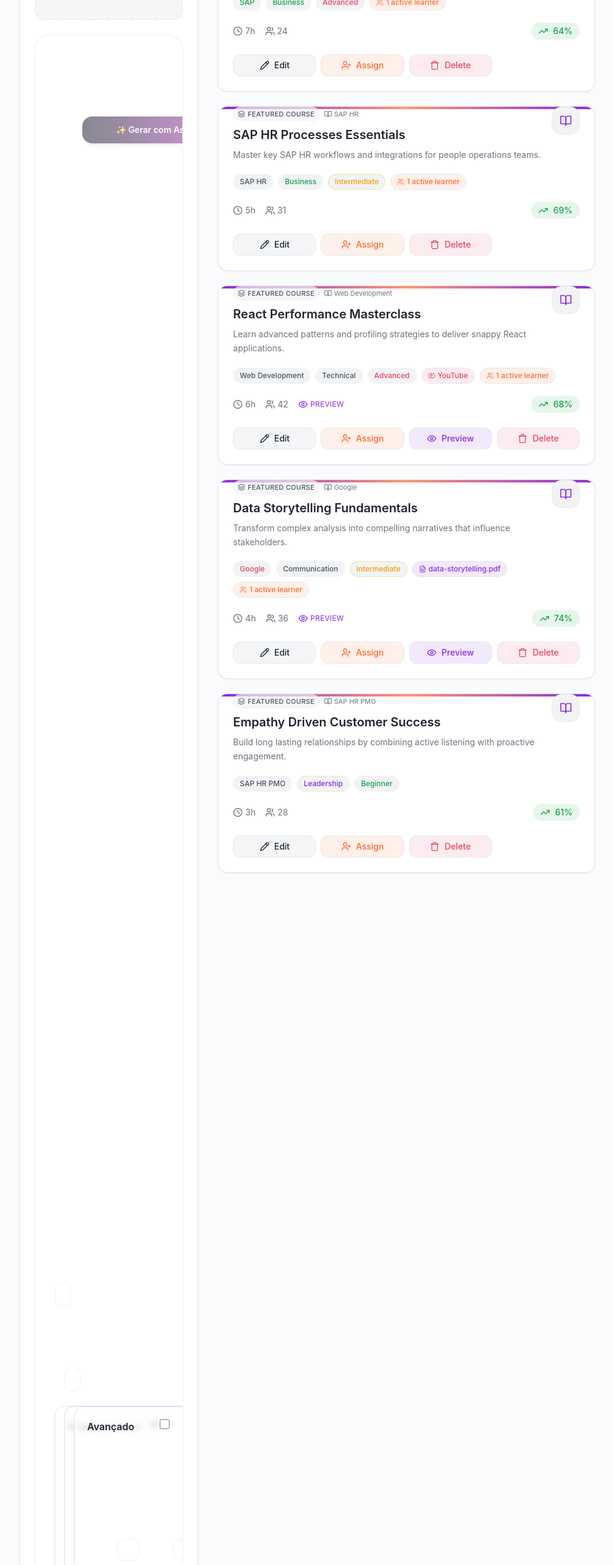
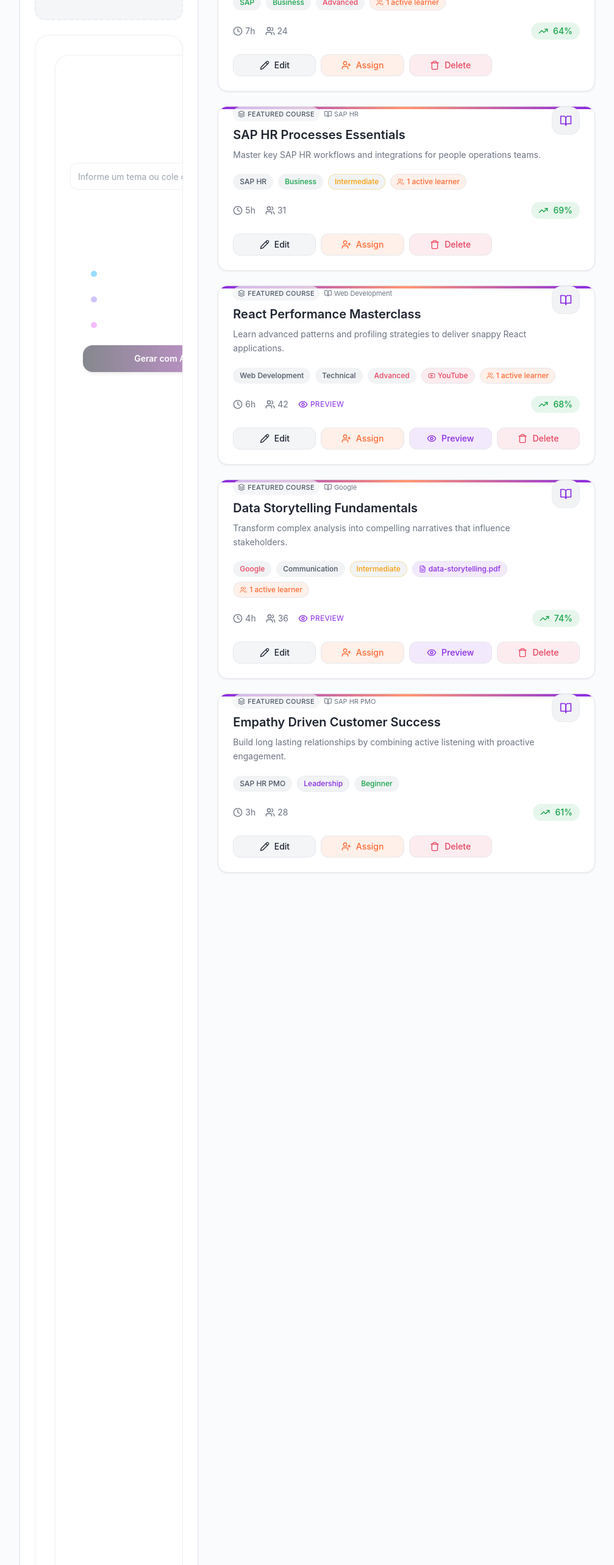
Before and after one commit to ManoCaio25/relogio-digital, a React (Vite) app in the folder Ascenda Padrinho att/: page /content in a window 1280 px wide. Shown: the part 880-3446 px from the top of the page at 61% size, without its empty margins (264-1271 px from the left). Built offline with nearby package versions, Linux system fonts and the light colour scheme.

Commit message:
Wrap Ascenda content in component

```diff
--- a/Ascenda Padrinho att/src/components/ascenda/AscendaIASection.jsx
+++ b/Ascenda Padrinho att/src/components/ascenda/AscendaIASection.jsx
@@ -71,15 +71,13 @@
     <motion.div
       whileHover={{ y: -3 }}
       className={cn(
-        "quiz-card flex h-full min-h-[200px] w-full flex-col gap-4 rounded-2xl border border-border/60 bg-surface/80 p-5 shadow-sm backdrop-blur-sm ring-1 transition-all duration-200 hover:shadow-md",
+        "quiz-card flex h-full min-h-[200px] w-full flex-col rounded-2xl border border-border/60 bg-surface/80 p-5 shadow-sm backdrop-blur-sm ring-1 transition-all duration-200 hover:shadow-md",
         accent.cardRing,
       )}
     >
-      <div className="flex items-start justify-between gap-3">
-        <div className="min-w-0 space-y-1">
-          <p className="text-base font-semibold whitespace-normal break-words normal-case">{title}</p>
-          <p className="text-sm text-white/70 whitespace-normal break-words normal-case">{desc}</p>
-        </div>
+      <div className="flex flex-col gap-4">
+        <div className="flex items-center justify-between gap-3">
+          <h3 className="text-lg font-semibold text-white whitespace-normal break-words normal-case">{title}</h3>
           <label className="flex shrink-0 items-center gap-2 text-xs font-medium text-white/70">
             <input
               type="checkbox"
@@ -91,11 +89,12 @@
             <span>Incluir</span>
           </label>
         </div>
-      <div className="mt-auto flex items-end justify-between gap-3 pt-4">
-        <div className="flex flex-col text-xs uppercase tracking-wide text-white/50">
-          <span className="font-medium">Questões</span>
-          <span className="text-[11px] text-white/40">Disponíveis para este nível</span>
+        <p className="text-sm text-white/70 whitespace-normal break-words normal-case">{desc}</p>
       </div>
+      <div className="mt-auto flex items-end justify-between gap-3 pt-5">
+        <p className="max-w-[140px] text-[11px] uppercase tracking-[0.08em] text-white/60">
+          Questões disponíveis para este nível
+        </p>
         <div className="flex items-center gap-2">
           <button
             type="button"
@@ -155,8 +154,7 @@
 
 /** ---- main component ---- */
 export default function AscendaIASection({ asModal = false }) {
-  const [topic, setTopic] = useState("");
-  const [youtubeUrl, setYoutubeUrl] = useState("");
+  const [topicEntry, setTopicEntry] = useState("");
   const [sel, setSel] = useState({ easy: true, intermediate: true, advanced: false });
   const [counts, setCounts] = useState({ easy: 4, intermediate: 4, advanced: 2 });
   const [loading, setLoading] = useState(false);
@@ -166,7 +164,7 @@
     () => [
       {
         code: "easy",
-        title: "Básico",
+        title: "Iniciante",
         desc: "Vitórias rápidas e aquecimento",
         accent: "sky",
       },
@@ -208,8 +206,10 @@
   };
 
   const generate = async () => {
-    const topicClean = topic.trim();
-    const youtubeClean = youtubeUrl.trim();
+    const raw = topicEntry.trim();
+    const looksLikeUrl = /^https?:\/\//i.test(raw);
+    const topicClean = looksLikeUrl ? "" : raw;
+    const youtubeClean = looksLikeUrl ? raw : "";
     if (!topicClean && !youtubeClean) return;
     const req = {
       topic: topicClean || youtubeClean,
@@ -234,7 +234,7 @@
 
   const canGenerate =
     totalRequested > 0 &&
-    (topic.trim().length > 0 || youtubeUrl.trim().length > 0);
+    topicEntry.trim().length > 0;
 
   const save = () => {
     const key = "ascenda_quizzes";
@@ -268,78 +268,65 @@
     "aria-label": "Gerar Quizzes",
     "data-quiz-scope": "",
     className: cn(
-      "w-full space-y-8 rounded-3xl border border-border/60 bg-surface/80 p-6 shadow-e1 backdrop-blur-sm sm:p-8",
+      "w-full rounded-3xl border border-border/60 bg-surface/80 p-6 shadow-e1 backdrop-blur-sm sm:p-8",
       asModal ? "max-w-full" : "mx-auto max-w-6xl",
     ),
   };
 
-  const content = (
-    <>
-      <div className="quiz-layout">
-        <div className="quiz-main">
-          {/* header */}
-          <div className="flex flex-col gap-4 lg:flex-row lg:items-start lg:justify-between">
-            <div className="space-y-1">
-              <h3 className="text-xl font-semibold text-white">AscendaIA – Gerar Quizzes</h3>
+  const Content = () => (
+    <div className="flex flex-col gap-8">
+      <div className="flex flex-col gap-8 lg:flex-row">
+        <aside className="quiz-sidebar flex w-full flex-col gap-6 rounded-3xl border border-border/60 bg-surface/70 p-6 shadow-sm backdrop-blur-sm lg:w-[25rem] lg:min-w-[25rem] lg:flex-shrink-0">
+          <div className="space-y-2">
+            <h2 className="text-2xl font-semibold text-white">AscendAI - Gerar Quizzes</h2>
             <p className="text-sm text-white/70 whitespace-normal break-words normal-case">
               Gere quizzes a partir de um tópico ou link do YouTube. Escolha os níveis e quantidades desejadas.
             </p>
           </div>
-            {quiz && (
-              <span className="inline-flex items-center rounded-full border border-emerald-400/40 bg-emerald-400/15 px-3 py-1 text-xs font-medium text-emerald-200">
-                Rascunho pronto
-              </span>
-            )}
+
+          <label className="flex flex-col gap-2 text-sm text-white/70">
+            <span className="text-sm font-medium text-white">Tópico ou link do YouTube</span>
+            <input
+              className="h-11 w-full rounded-xl border border-border/60 bg-background/80 px-3 text-sm text-white outline-none transition focus:ring-2 focus:ring-primary/40"
+              placeholder="Informe um tema ou cole o link do vídeo"
+              value={topicEntry}
+              onChange={(e) => setTopicEntry(e.target.value)}
+              aria-label="Tópico ou link do YouTube"
+            />
+          </label>
+
+          <div className="flex flex-col gap-4 rounded-2xl border border-white/10 bg-white/5 p-5 text-sm text-white/70">
+            <div className="space-y-1">
+              <h3 className="text-base font-semibold text-white">Resumo do pedido</h3>
+              <p className="text-xs text-white/60">
+                Ajuste os níveis e quantidades antes de gerar com a AscendAI.
+              </p>
             </div>
 
-          {/* inputs */}
-          <div className="grid gap-4 md:grid-cols-2">
-            <label className="flex flex-col gap-2 text-sm text-white/70">
-              <span className="text-sm font-medium text-white">Tópico</span>
-              <input
-                className="h-10 w-full rounded-xl border border-border/60 bg-background/80 px-3 text-sm text-white outline-none transition focus:ring-2 focus:ring-primary/40"
-                placeholder="Tópico (ex.: React, Lógica, SQL)"
-                value={topic}
-                onChange={(e) => setTopic(e.target.value)}
-                aria-label="Tópico do quiz"
+            <ul className="space-y-2 text-xs">
+              {summaryItems.map((item) => (
+                <li
+                  key={item.code}
+                  className={cn(
+                    "flex items-center justify-between rounded-xl border border-white/5 bg-white/0 px-3 py-2 transition",
+                    item.enabled ? "text-white" : "text-white/40",
+                  )}
+                >
+                  <span className="flex items-center gap-2 font-medium">
+                    <span
+                      className={cn(
+                        "h-2.5 w-2.5 rounded-full",
+                        SUMMARY_DOT_COLORS[item.accent] ?? "bg-white/40",
+                      )}
                     />
-            </label>
-            <label className="flex flex-col gap-2 text-sm text-white/70">
-              <span className="text-sm font-medium text-white">Link do YouTube</span>
-              <input
-                className="h-10 w-full rounded-xl border border-border/60 bg-background/80 px-3 text-sm text-white outline-none transition focus:ring-2 focus:ring-primary/40"
-                placeholder="Link do YouTube (opcional)"
-                value={youtubeUrl}
-                onChange={(e) => setYoutubeUrl(e.target.value)}
-                aria-label="Link do YouTube para referência"
-              />
-            </label>
-          </div>
-
-          {/* level cards */}
-          <div className="grid grid-cols-1 gap-4 sm:grid-cols-2 lg:grid-cols-3">
-            {levels.map((level) => (
-              <LevelCard
-                key={level.code}
-                color={level.accent}
-                title={level.title}
-                desc={level.desc}
-                checked={Boolean(sel[level.code])}
-                onToggle={() => handleToggleLevel(level.code)}
-                value={counts[level.code]}
-                onChange={(next) => handleCountChange(level.code, next)}
-              />
+                    {item.title}
+                  </span>
+                  <span className="text-[11px] uppercase tracking-[0.08em] text-white/60">
+                    {item.enabled ? `${item.total} questões` : "Desativado"}
+                  </span>
+                </li>
               ))}
-          </div>
-        </div>
-
-        <aside className="quiz-summary space-y-5 rounded-2xl border border-white/10 bg-white/5 p-5 text-sm text-white/70">
-          <div className="space-y-1">
-            <h4 className="text-base font-semibold text-white">Resumo do pedido</h4>
-            <p className="text-xs text-white/60">
-              Ajuste os níveis e quantidades antes de gerar o quiz com a AscendaIA.
-            </p>
-          </div>
+            </ul>
 
             <button
               type="button"
@@ -347,7 +334,7 @@
               disabled={loading || !canGenerate}
               className="flex w-full items-center justify-center rounded-2xl bg-gradient-to-r from-primary/90 to-fuchsia-600/80 px-4 py-3 text-sm font-semibold text-white shadow-md transition hover:brightness-110 disabled:cursor-not-allowed disabled:opacity-60"
             >
-            {loading ? "Gerando…" : "✨ Gerar com AscendaIA"}
+              {loading ? "Gerando…" : "Gerar com AscendAI"}
             </button>
 
             {loading ? (
@@ -363,7 +350,48 @@
                 Informe um tópico ou link do YouTube e mantenha ao menos um nível selecionado para habilitar a geração.
               </p>
             )}
+          </div>
         </aside>
+
+        <div className="quiz-main flex-1">
+          <div className="flex h-full flex-col gap-6">
+            {quiz && (
+              <span className="inline-flex w-full items-center justify-center rounded-full border border-emerald-400/40 bg-emerald-400/15 px-3 py-1 text-xs font-medium text-emerald-200 lg:justify-start">
+                Rascunho pronto
+              </span>
+            )}
+
+            <div className="space-y-2">
+              <h3 className="text-lg font-semibold text-white">Níveis do curso</h3>
+              <p className="text-sm text-white/70 whitespace-normal break-words normal-case">
+                Ajuste a seleção de níveis e defina quantas questões deseja gerar para cada etapa do aprendizado.
+              </p>
+            </div>
+
+            <div className="flex flex-col gap-4 lg:flex-row lg:items-start lg:gap-6">
+              {levels.map((level) => (
+                <div key={level.code} className="w-full lg:flex-1 lg:min-w-[18rem]">
+                  <LevelCard
+                    color={level.accent}
+                    title={level.title}
+                    desc={level.desc}
+                    checked={Boolean(sel[level.code])}
+                    onToggle={() => handleToggleLevel(level.code)}
+                    value={counts[level.code]}
+                    onChange={(next) => handleCountChange(level.code, next)}
+                  />
+                </div>
+              ))}
+            </div>
+
+            <button
+              type="button"
+              className="mt-6 w-full rounded-2xl border border-dashed border-white/20 bg-transparent px-4 py-3 text-sm font-semibold text-white transition hover:border-white/40 hover:bg-white/5"
+            >
+              Adicionar novo curso
+            </button>
+          </div>
+        </div>
       </div>
 
       {/* preview */}
@@ -408,16 +436,20 @@
           </div>
         </div>
       )}
-    </>
+    </div>
   );
 
   if (asModal) {
     return (
       <motion.div {...wrapperProps}>
-        {content}
+        <Content />
       </motion.div>
     );
   }
 
-  return <section {...wrapperProps}>{content}</section>;
+  return (
+    <section {...wrapperProps}>
+      <Content />
+    </section>
+  );
 }
```
Lines whose indentation alone changed are shown as unchanged.
